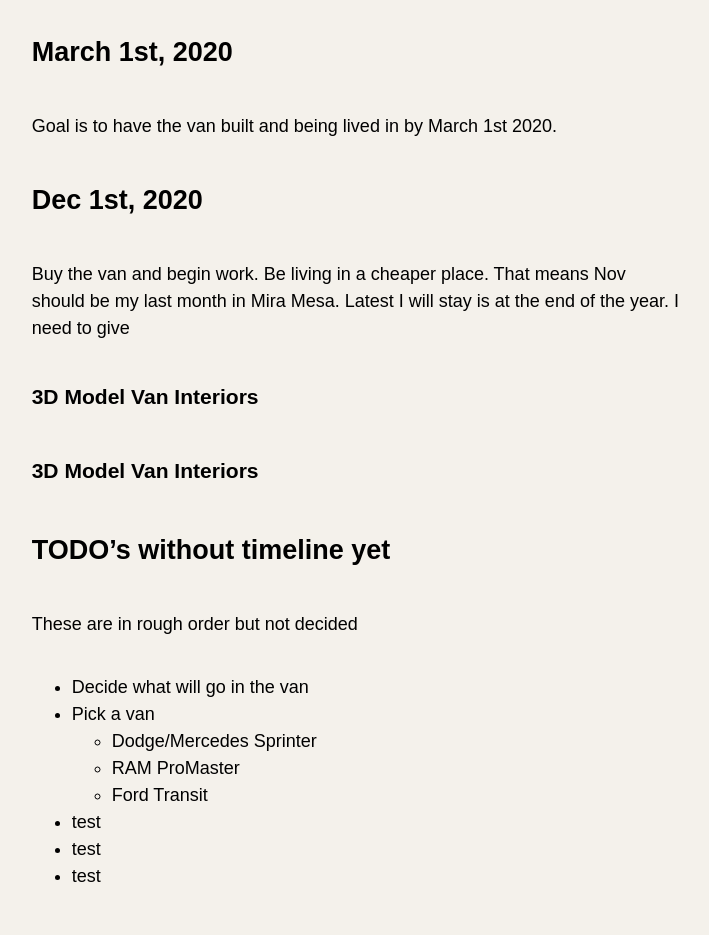
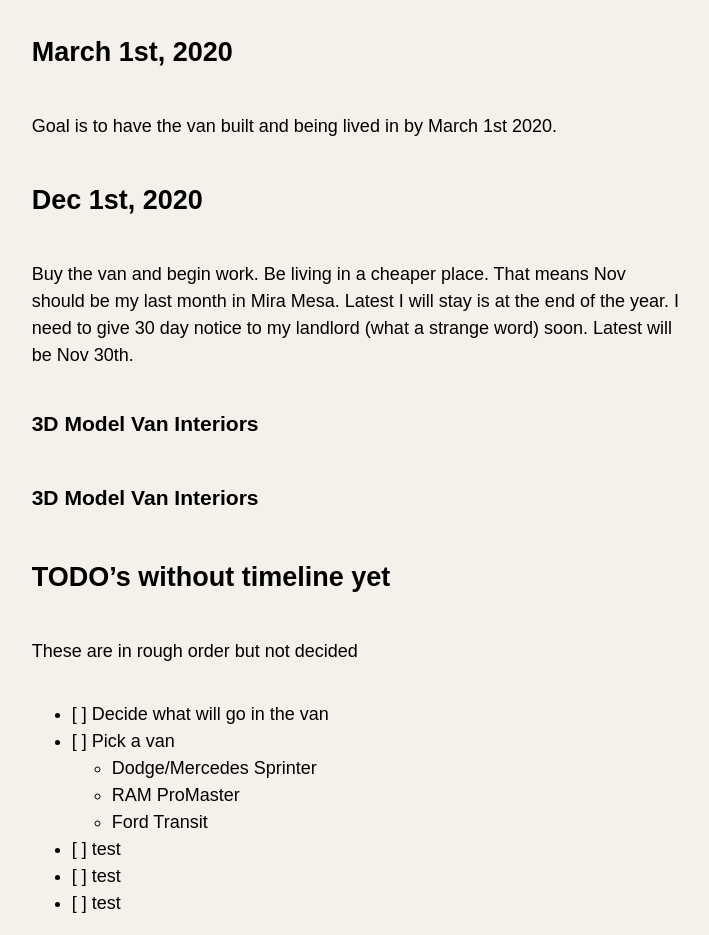
Before and after one commit to cjpais/writing, a plain HTML site: page serve/van/timeline.html in a window 1280 px wide. Shown: the part 93-1028 px from the top of the page, without its empty margins (283-992 px from the left). Before the commit the page ends 1001 px from the top, so only its background shows below. Drawn offline with Linux system fonts and the light colour scheme; files that its build step writes are made by us from their sources.

Commit message:
Updating.... 🎑

```diff
--- a/serve/van/timeline.html
+++ b/serve/van/timeline.html
@@ -13,22 +13,22 @@
 <h2>March 1st, 2020</h2>
 <p>Goal is to have the van built and being lived in by March 1st 2020.</p>
 <h2>Dec 1st, 2020</h2>
-<p>Buy the van and begin work. Be living in a cheaper place. That means Nov should be my last month in Mira Mesa. Latest I will stay is at the end of the year. I need to give</p>
+<p>Buy the van and begin work. Be living in a cheaper place. That means Nov should be my last month in Mira Mesa. Latest I will stay is at the end of the year. I need to give 30 day notice to my landlord (what a strange word) soon. Latest will be Nov 30th.</p>
 <h3>3D Model Van Interiors</h3>
 <h3>3D Model Van Interiors</h3>
 <h2>TODO’s without timeline yet</h2>
 <p>These are in rough order but not decided</p>
 <ul>
-<li>Decide what will go in the van</li>
-<li>Pick a van
+<li>[ ] Decide what will go in the van</li>
+<li>[ ] Pick a van
 <ul>
 <li>Dodge/Mercedes Sprinter</li>
 <li>RAM ProMaster</li>
 <li>Ford Transit</li>
 </ul></li>
-<li>test</li>
-<li>test</li>
-<li>test</li>
+<li>[ ] test</li>
+<li>[ ] test</li>
+<li>[ ] test</li>
 </ul>
 
   </body>
```
Also changed, not shown: serve/van/timeline.md (+7 -6 lines).
